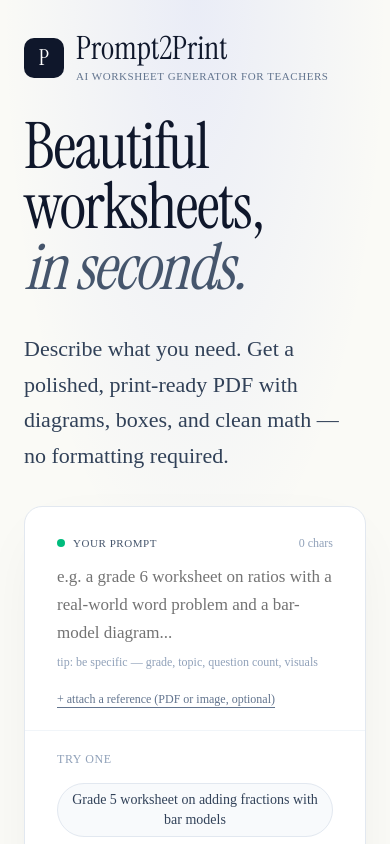
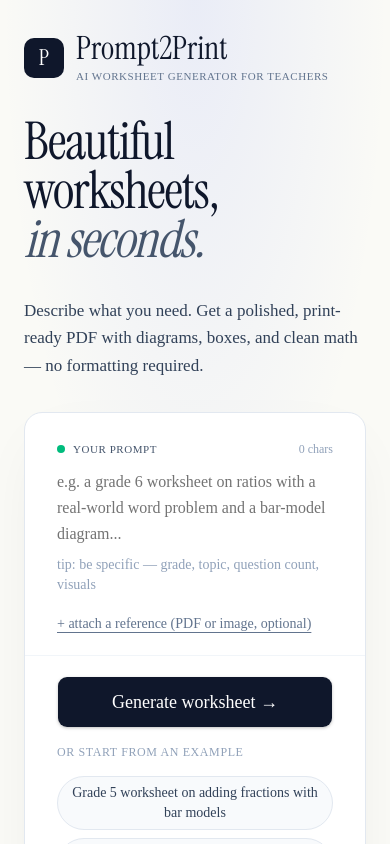
Before and after one commit to kshitijm23/Prompt2Print, a Next.js app in the folder web/: page / in a window 390 px wide. Shown: the top 844 px of the page. Built offline with nearby package versions, Linux system fonts and the light colour scheme; no server answers.

Commit message:
Home page design pass: rebalance headline, resize functional text, move chips below CTA, responsive textarea sizing

```diff
--- a/web/src/app/page.js
+++ b/web/src/app/page.js
@@ -134,11 +134,11 @@ export default function Home() {
             </p>
           </div>
         </div>
-        <h1 className="font-display text-[64px] sm:text-[80px] leading-[0.95] tracking-tight text-slate-900">
+        <h1 className="font-display text-[52px] sm:text-[60px] leading-[0.95] tracking-tight text-slate-900">
           Beautiful worksheets,<br />
           <span className="italic text-slate-600">in seconds.</span>
         </h1>
-        <p className="mt-8 text-slate-700 text-[22px] max-w-2xl leading-relaxed">
+        <p className="mt-8 text-slate-700 text-[17px] max-w-2xl leading-relaxed">
           Describe what you need. Get a polished, print-ready PDF with diagrams, boxes, and clean math — no formatting required.
         </p>
       </div>
@@ -168,13 +168,13 @@ export default function Home() {
               onBlur={() => setFocused(false)}
               placeholder="e.g. a grade 6 worksheet on ratios with a real-world word problem and a bar-model diagram..."
               rows={5}
-              className="text-[17px] leading-relaxed resize-none border-0 shadow-none focus-visible:ring-0 p-0 bg-transparent"
+              className="!text-base sm:!text-lg lg:!text-xl leading-relaxed resize-none border-0 shadow-none focus-visible:ring-0 p-0 bg-transparent"
             />
           </div>
 
           {/* Helper tip */}
           <div className="px-8 mt-2">
-            <p className="font-mono text-xs text-slate-400">
+            <p className="font-mono text-sm text-slate-400">
               tip: be specific — grade, topic, question count, visuals
             </p>
           </div>
@@ -207,7 +207,7 @@ export default function Home() {
             ) : (
               <button
                 onClick={() => fileInputRef.current?.click()}
-                className="font-mono text-xs text-slate-500 hover:text-slate-900 underline underline-offset-4 transition"
+                className="font-mono text-sm text-slate-500 hover:text-slate-900 underline underline-offset-4 transition"
               >
                 + attach a reference (PDF or image, optional)
               </button>
@@ -219,7 +219,14 @@ export default function Home() {
 
           {/* row: examples + generate btn */}
           <div className="flex flex-col gap-4 px-8 py-5">
-            <p className="font-mono text-xs tracking-wider text-slate-400 uppercase">Try one</p>
+            <Button
+              onClick={generateWorksheet}
+              size="lg"
+              className="w-full h-[52px] text-lg font-medium bg-slate-900 hover:bg-slate-800 text-white shadow-sm"
+            >
+              Generate worksheet →
+            </Button>
+            <p className="font-mono text-xs tracking-wider text-slate-400 uppercase">or start from an example</p>
             <div className="flex flex-wrap gap-2">
               {EXAMPLES.map((ex) => (
                 <button
@@ -231,13 +238,6 @@ export default function Home() {
                 </button>
               ))}
             </div>
-            <Button
-              onClick={generateWorksheet}
-              size="lg"
-              className="w-full h-[52px] text-base font-medium bg-slate-900 hover:bg-slate-800 text-white shadow-sm"
-            >
-              Generate worksheet →
-            </Button>
           </div>
         </div>
 
```
